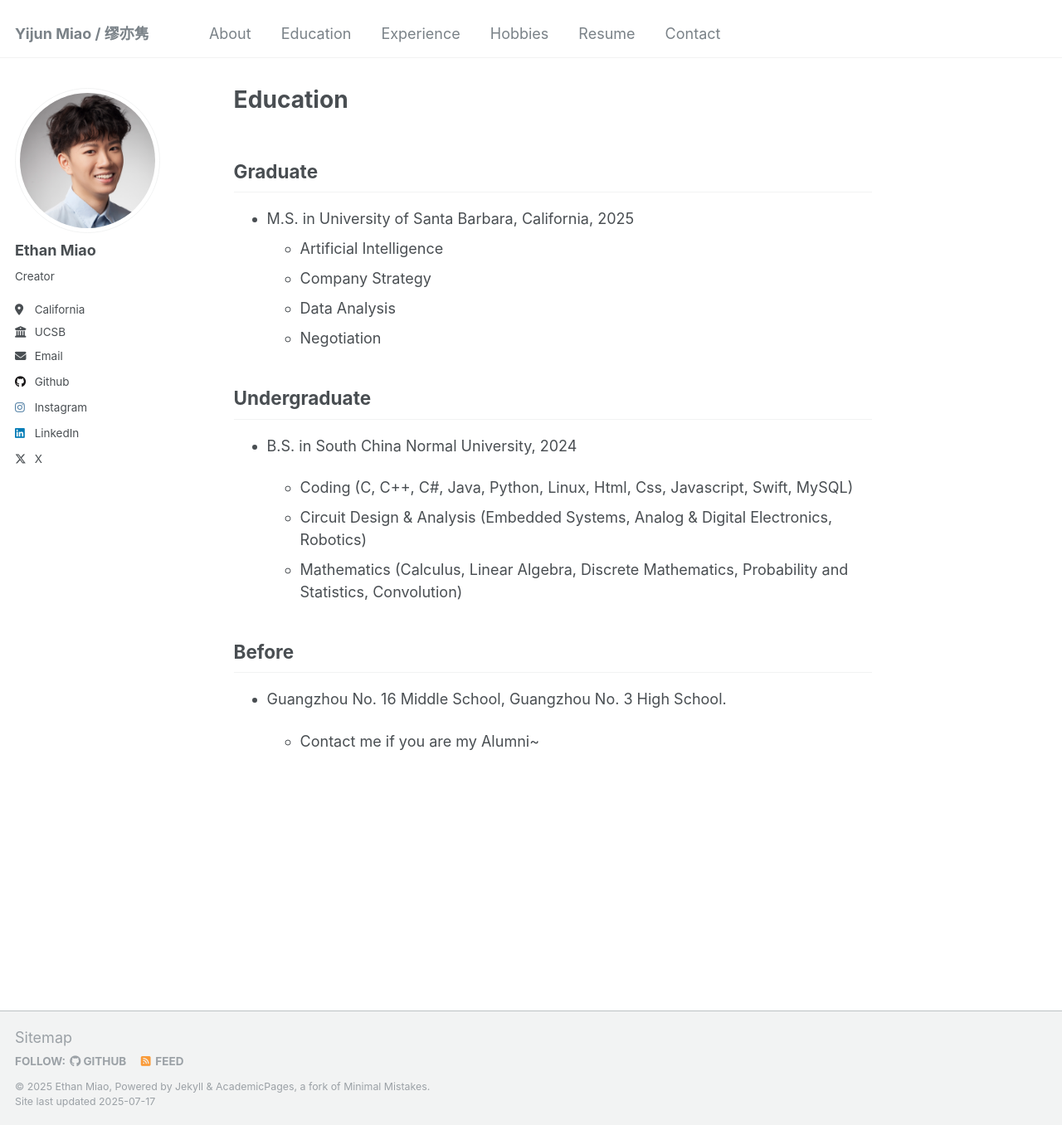
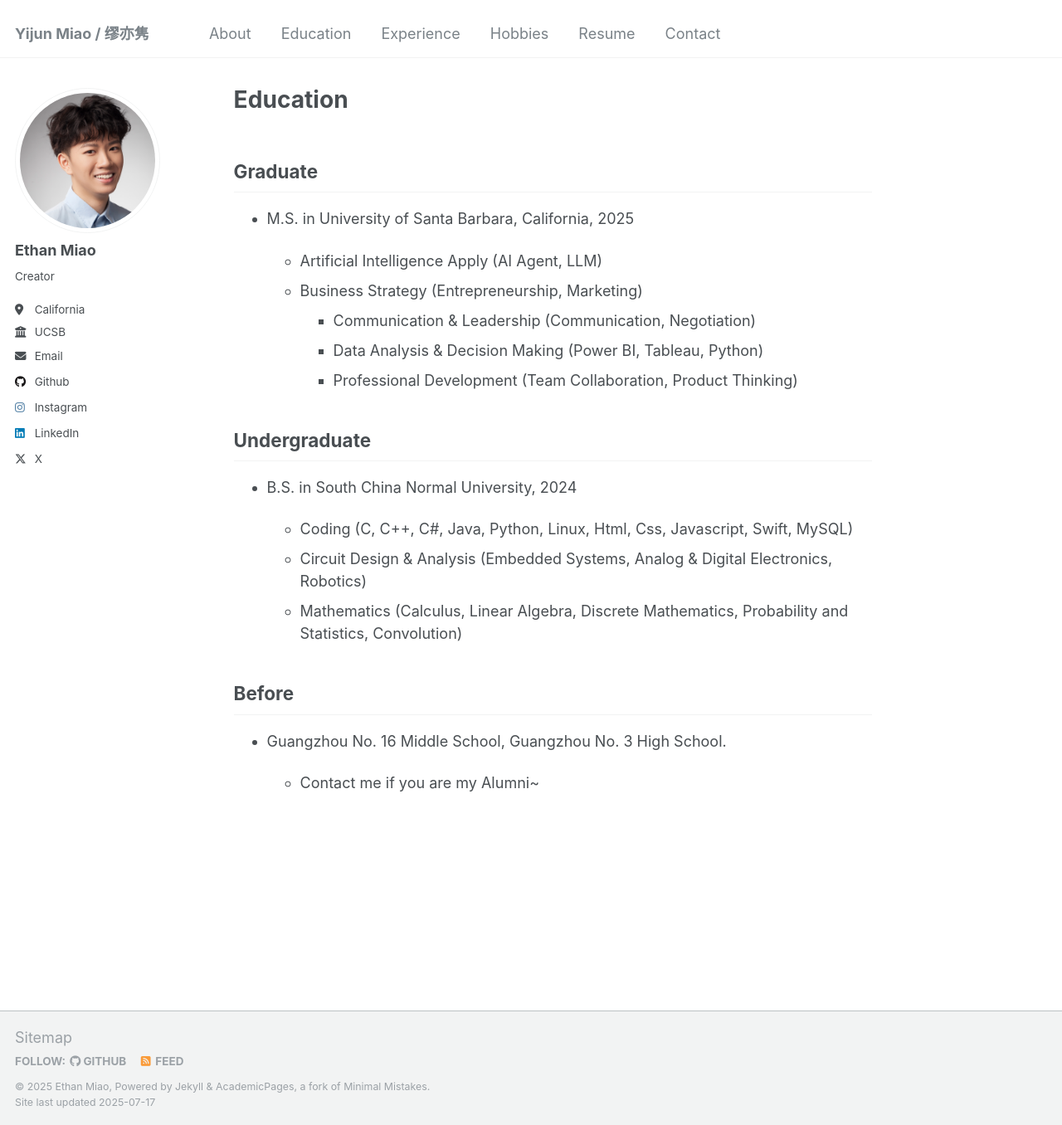
Before and after one commit to Miaojj287/miaojj287.github.io, a Jekyll site: the page built from _pages/education.md, in a window 1280 px wide and 1356 px high. Shown: the whole window at 83% size. Built offline with Jekyll 4.4.1, drawn with Linux system fonts in a browser that asks for light colours.

Commit message:
Update education.md

```diff
--- a/_pages/education.md
+++ b/_pages/education.md
@@ -10,10 +10,12 @@ redirect_from:
 ## Graduate
 
 * M.S. in University of Santa Barbara, California, 2025
-  * Artificial Intelligence
-  * Company Strategy
-  * Data Analysis
-  * Negotiation
+
+	* Artificial Intelligence Apply (AI Agent, LLM)
+  * Business Strategy (Entrepreneurship, Marketing)
+	* Communication & Leadership (Communication, Negotiation)
+	* Data Analysis & Decision Making (Power BI, Tableau, Python)
+	* Professional Development (Team Collaboration, Product Thinking)
 
 ## Undergraduate
 
```
